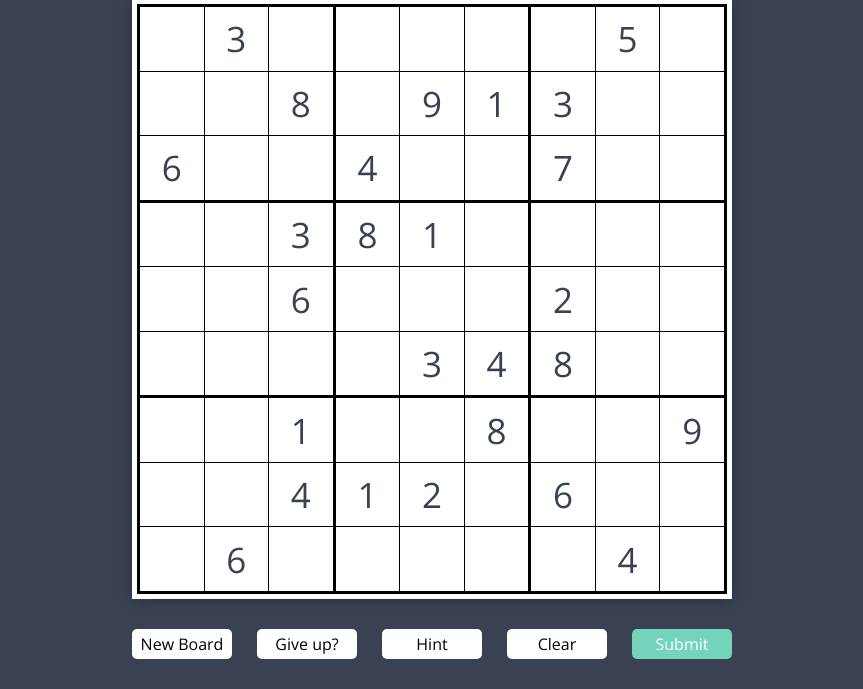
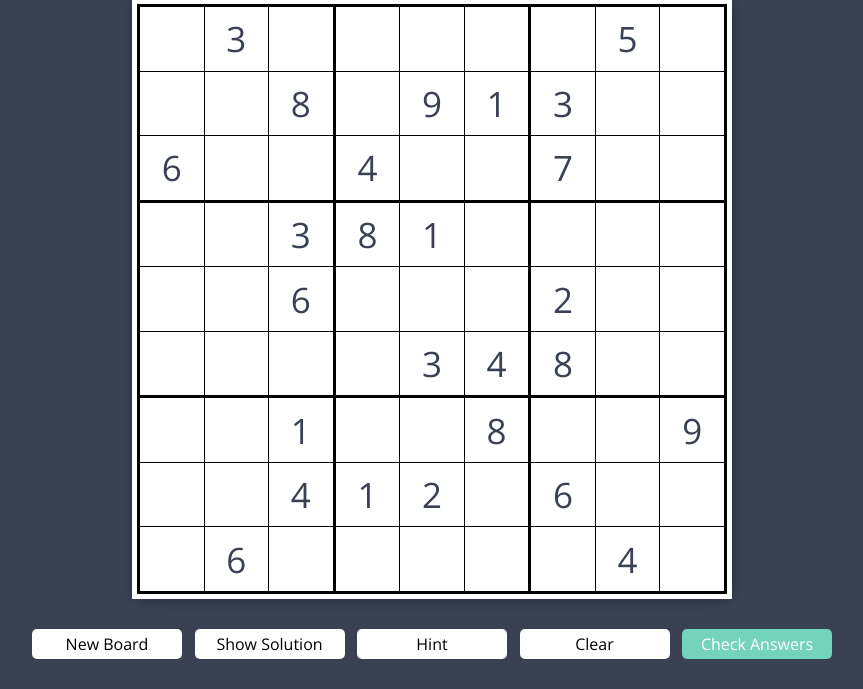
Before and after one commit to mibrah42/Sudoku, a PHP site: page / in a window 1280 px wide. Shown: the part 192-881 px from the top of the page, without its empty margins (208-1071 px from the left). Run offline with PHP 8.4, Linux system fonts and the light colour scheme.

Commit message:
Changed button size

```diff
--- a/script.js
+++ b/script.js
@@ -50,6 +50,7 @@ function showSolution(puzzle = "puzzle_1"){
       var cell = document.getElementById(i + "-" + j);
       var input = cell.getElementsByClassName("input-text")[0];
       input.value = puzzles[puzzle]["solution"][i][j];
+      input.style.backgroundColor = "white";
     }
   }
 }
@@ -62,7 +63,8 @@ function checkSolution(puzzle = "puzzle_1"){
       var input = cell.getElementsByClassName("input-text")[0];
       if (puzzles[puzzle]["solution"][i][j] != parseInt(input.value)){
         counter += 1;
-        input.style.backgroundColor = "#F12E45";
+        input.style.backgroundColor = "#E26A6A";
+        // input.style.backgroundColor = "#F12E45";
       } else {
         input.style.backgroundColor = "white";
       }
--- a/style.css
+++ b/style.css
@@ -48,7 +48,7 @@ td:nth-child(3n) {
 	display: flex;
 	justify-content: space-between;
 	align-items: center;
-	width: 600px;
+	width: 800px;
 	margin: 30px auto;
 }
 
@@ -82,7 +82,7 @@ td:nth-child(3n) {
 	color: black;
 	font-size: 1.6rem;
 	height: 30px;
-	width: 100px;
+	width: 150px;
 	border: none;
 
 }
--- a/sudoku.html
+++ b/sudoku.html
@@ -125,10 +125,10 @@
 
 	<div class="board-buttons text-center">
 		<button class="custom-btn">New Board</button>
-		<button class="custom-btn" onclick="showSolution()">Give up?</button>
+		<button class="custom-btn" onclick="showSolution()">Show Solution</button>
 		<button class="custom-btn">Hint</button>
 		<button class="custom-btn" onclick="populateSudoku()">Clear</button>
-		<button style="background-color: #74D3BB; color: white; font-weight: 500;" class="custom-btn" onclick="checkSolution()">Submit</button>
+		<button style="background-color: #74D3BB; color: white; font-weight: 500;" class="custom-btn" onclick="checkSolution()">Check Answers</button>
 	</div>
 
 
```
